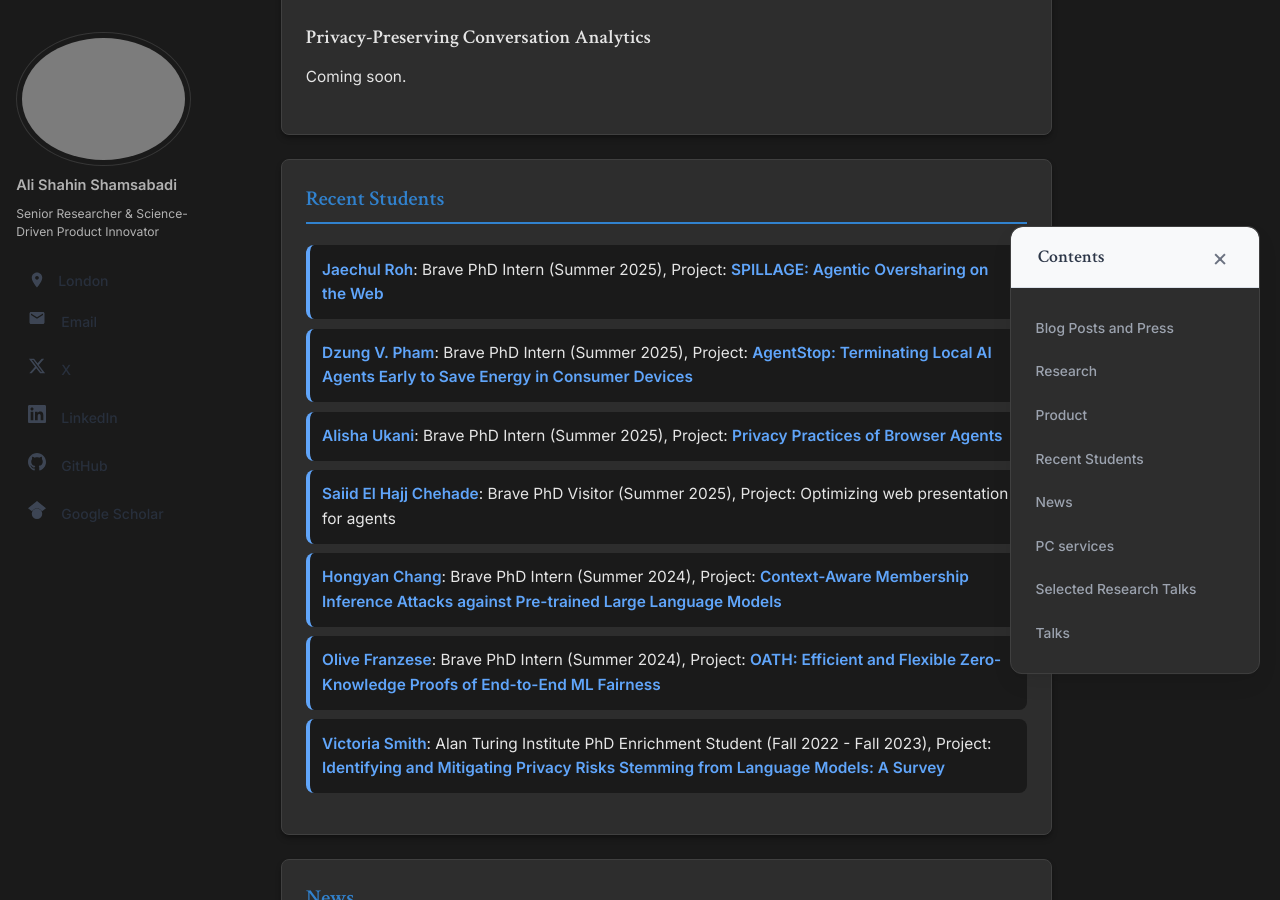
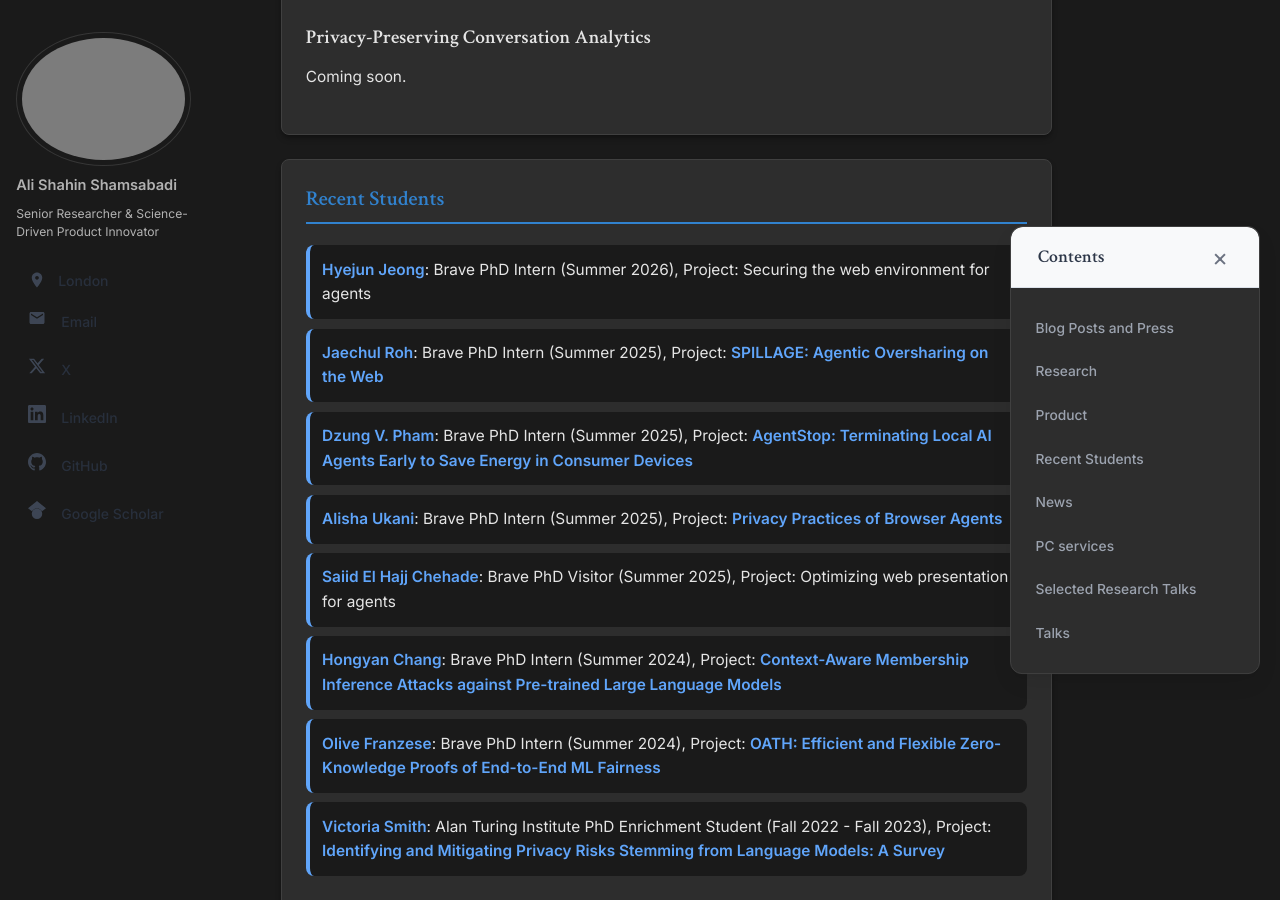
Before and after one commit to AliShahin/AliShahin.github.io, a Jekyll site: the page built from _pages/about.md, in a window 1280 px wide and 900 px high, scrolled down 3670 px. Built offline with Jekyll 4.4.1, drawn with Linux system fonts in a browser that asks for light colours.

Commit message:
Add Hyejun Jeong as Summer 2026 intern

```diff
--- a/_pages/about.md
+++ b/_pages/about.md
@@ -152,6 +152,7 @@ user privacy expectations when acting on users’ behalf across live websites? A
 
 <div class="publication-list">
 <ul>
+<li><a href="https://hyejunjeong.github.io/">Hyejun Jeong</a>: Brave PhD Intern (Summer 2026), Project: Securing the web environment for agents</li>
 <li><a href="https://jrohsc.github.io/">Jaechul Roh</a>: Brave PhD Intern (Summer 2025), Project: <a href="https://arxiv.org/pdf/2602.13516">SPILLAGE: Agentic Oversharing on the Web</a></li>
 <li><a href="https://dzungvpham.github.io/">Dzung V. Pham</a>: Brave PhD Intern (Summer 2025), Project: <a href="https://arxiv.org/pdf/2605.15206">AgentStop: Terminating Local AI Agents Early to Save Energy in Consumer Devices</a></li>
 <li><a href="https://www.alishaukani.com/">Alisha Ukani</a>: Brave PhD Intern (Summer 2025), Project: <a href="https://arxiv.org/pdf/2512.07725">Privacy Practices of Browser Agents</a></li>
```
